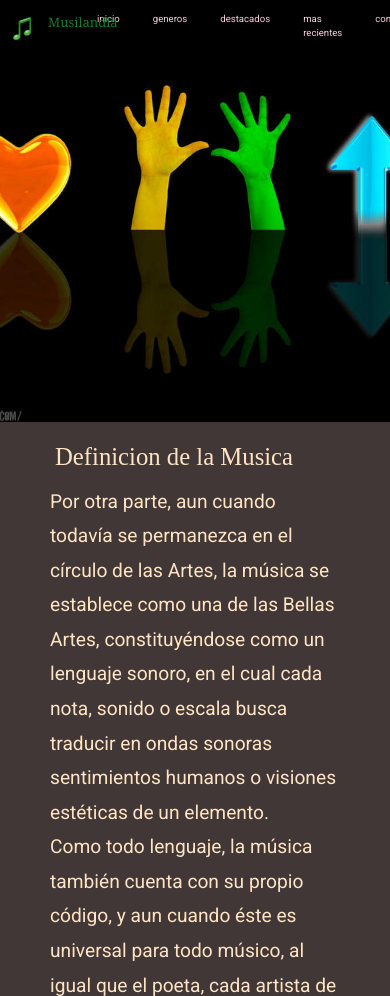
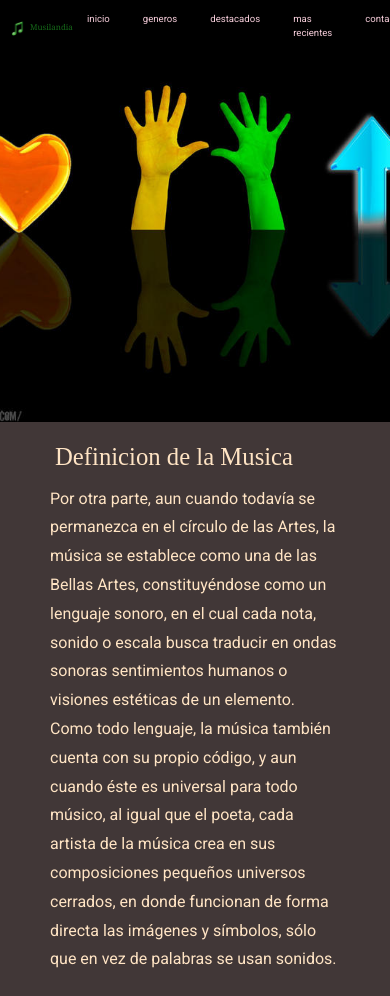
Before and after one commit to ayerebeca95/Musilandia, a website: page index.html in a window 390 px wide. Shown: the top 996 px of the page. Drawn offline with nearby package versions, Linux system fonts and the light colour scheme.

Commit message:
Cambie mediaqueries logo

```diff
--- a/css/estilos.css
+++ b/css/estilos.css
@@ -278,16 +278,14 @@ vw= Ancho de la pantalla*/
 @media screen and (max-width: 640px) {
     .headerMenu ul li {
         display: flex;
+        justify-content: center;
         list-style: none;
         width: 40%;
         display: inline-block;
         margin-top: 12px;
         margin-right: 3px;
         font-size: 0.6rem;
-        box-sizing: border-box;
-
-
-    }
+        box-sizing: border-box;}
 
     @media screen and (max-width: 640px) {
         .hero {
@@ -305,9 +303,49 @@ vw= Ancho de la pantalla*/
 
 /* BIOGRAFIA*/
 @media screen and (max-width: 640px) {
+
+
+.header {
+    position: fixed;
+    width: 100%;
+    padding: 0px 10px;
+    display: flex;
+    justify-content: space-between;
+    align-items: center;
+    z-index: 2;
+ }
+
+
+
+    .headerLogo img {
+        width: 15px;
+
+
+    }
+
+
+    .headerLogo img {
+        display: flex;
+        align-items: center;
+
+    }
+
+
+    .musiLandia {
+        position: absolute;
+        top: 22px;
+        left: 30px;
+        right: 3px;
+        font-family: Georgia, 'Times New Roman', Times, serif;
+        font-size: 0.5rem;
+        color: rgb(21, 105, 25);
+    }
+
+
+
     .biografia p {
         justify-content: space-between;
-        font-size: 1.20rem;
+        font-size: 1rem;
         line-height: 1.8;
         display: flex;
         align-items: center;
@@ -342,7 +380,7 @@ vw= Ancho de la pantalla*/
         width: 100%;
     }
 
-    .footerMenu ul  {
+    .footerMenu ul {
         justify-content: center;
         align-items: center;
         width: 40%;
--- a/css/styles.css
+++ b/css/styles.css
@@ -64,7 +64,7 @@ a {
   right: 3px;
   font-family: Georgia, 'Times New Roman', Times, serif;
   font-size: small;
-  color: black; }
+  color: #156919; }
 
 /* Letra al lado de mi logo */
 /* HERO se le suele llamar a la parte principal de la pagina*/
@@ -147,6 +147,15 @@ a {
     .footerSocialimg {
       height: 60px; }
 
+@media screen and (max-width: 640px) {
+  .hero {
+    width: 100%;
+    height: 50vh;
+    background-image: url(../imagenes/imgnuevaa.jpg);
+    background-repeat: no-repeat;
+    background-size: cover;
+    background-position: center; } }
+
 /* Parte Footer*/
 @media screen and (max-width: 700px) {
   .footerRow {
--- a/index.html
+++ b/index.html
@@ -31,7 +31,7 @@
     <header class="header">
         <div class="headerLogo">
             <a href="./index.html">
-                <img src="./imagenes/imagen sin fondo.png" alt="logo musica" width="30">
+                <img src="./imagenes/imagen sin fondo.png" alt="logo musica" width="">
             </a>
             <h1 class="musiLandia">Musilandia</h1>
         </div>
```
Lines whose indentation alone changed are shown as unchanged.
